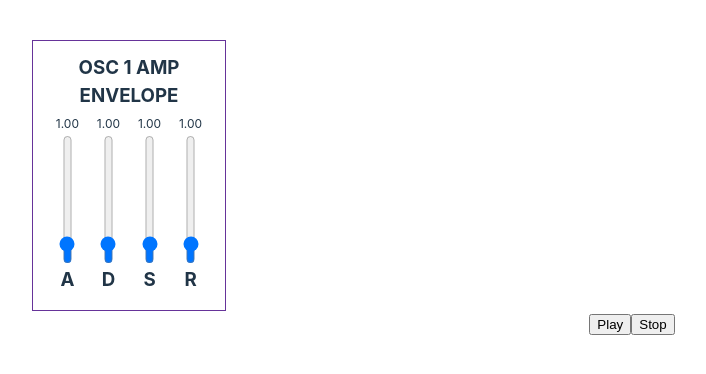
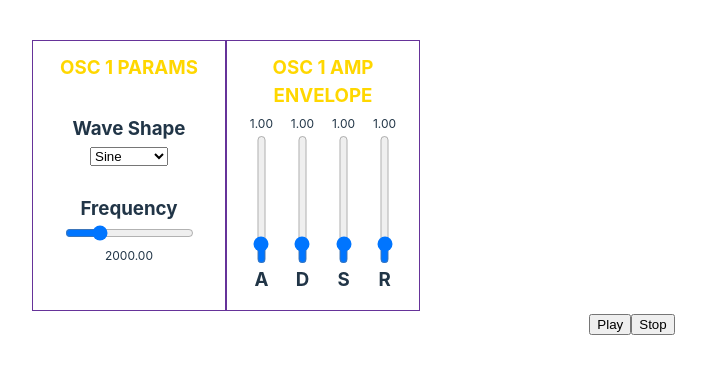
Before and after one commit to FatCatLikesBeer/adsr-chirp, a React (Vite) app: page / in a window 1280 px wide. Shown: the top 374 px of the page, without its empty margins (8-714 px from the left). Built offline with nearby package versions, Linux system fonts and the light colour scheme.

Commit message:
Created OSC 1 params UI. Renamed a bunch of stuff in InstrumentOne.ts

```diff
--- a/src/App.css
+++ b/src/App.css
@@ -16,6 +16,7 @@
 .module_title {
   padding: 0 0 0.3rem;
   margin: 0;
+  color: gold;
 }
 
 .vertical_slider {
@@ -45,3 +46,8 @@
 .slider_label {
   margin: 0;
 }
+
+.instrument_voice {
+  display: flex;
+  flex-direction: row;
+}
--- a/src/components/AmpEnvelope.tsx
+++ b/src/components/AmpEnvelope.tsx
@@ -1,5 +1,6 @@
 export default function AmpEnvelope({
-  instrumentParams, setInstrumentParams
+  instrumentParams,
+  setInstrumentParams,
 }: {
   instrumentParams: InstrumentOneParams,
   setInstrumentParams: React.Dispatch<InstrumentOneParams>,
@@ -13,18 +14,18 @@ export default function AmpEnvelope({
         <span className="module_info"></span>
       </div>
       <div className="vertical_slider_board">
-        {instrumentParams.ampADSR.map((elem, i, thisArr) => {
+        {instrumentParams.osc1AmpEnvelope.map((elem, i) => {
 
           function handleValueChange(event: React.ChangeEvent<HTMLInputElement>) {
-            let newampADSR = [...thisArr];
-            newampADSR[i] = Number(event.target.value);
-            setInstrumentParams({ ampADSR: [...newampADSR] });
+            let newInstrumentOneParams = { ...instrumentParams };
+            newInstrumentOneParams.osc1AmpEnvelope[i] = Number(event.target.value);
+            setInstrumentParams({ ...newInstrumentOneParams });
           }
 
           function defaultParam() {
-            let newampADSR = [...thisArr];
-            newampADSR[i] = 1;
-            setInstrumentParams({ ampADSR: [...newampADSR] });
+            let newInstrumentOneParams = { ...instrumentParams };
+            newInstrumentOneParams.osc1AmpEnvelope[i] = 1;
+            setInstrumentParams({ ...newInstrumentOneParams });
           }
 
           return (
--- a/src/components/InstrumentOneUI.tsx
+++ b/src/components/InstrumentOneUI.tsx
@@ -1,9 +1,16 @@
 import { useState } from "react";
 import AmpEnvelope from "./AmpEnvelope";
+import OSCOneModule from "./instrumentModules/OSCOneModule";
 import InstrumentOne from "../library/InstrumentOne"
 
 export default function InstrumentOneUi() {
-  const [instrumentParams, setInstrumentParams] = useState<InstrumentOneParams>({ ampADSR: [1, 1, 1, 1] });
+  const [instrumentParams, setInstrumentParams] = useState<InstrumentOneParams>({
+    osc1Params: {
+      type: "sine",
+      frequency: 2000,
+    },
+    osc1AmpEnvelope: [1, 1, 1, 1],
+  });
   const [instrument, setInstrument] = useState<InstrumentOne>();
 
   function createPlayKill() {
@@ -21,7 +28,10 @@ export default function InstrumentOneUi() {
 
   return (
     <div>
-      <AmpEnvelope instrumentParams={instrumentParams} setInstrumentParams={setInstrumentParams} />
+      <div className="instrument_voice">
+        <OSCOneModule instrumentParams={instrumentParams} setInstrumentParams={setInstrumentParams} />
+        <AmpEnvelope instrumentParams={instrumentParams} setInstrumentParams={setInstrumentParams} />
+      </div>
       <button type="button" onMouseDown={createPlayKill} onMouseUp={release}>Play</button>
       <button type="button" onClick={killOsc}>Stop</button>
     </div>
--- /dev/null
+++ b/src/components/instrumentModules/OSCOneModule.tsx
@@ -0,0 +1,64 @@
+export default function OSCOneModule({
+  instrumentParams,
+  setInstrumentParams,
+}: {
+  instrumentParams: InstrumentOneParams,
+  setInstrumentParams: React.Dispatch<InstrumentOneParams>,
+}) {
+  const waveTables: string[] = [
+    "Sine",
+    "Sawtooth",
+    "Triangle",
+    "Square",
+  ];
+
+  function handleWaveTypeChange(event: React.ChangeEvent<HTMLSelectElement>) {
+    let newInstrumentParams = { ...instrumentParams };
+    newInstrumentParams.osc1Params.type = event.target.value as OscillatorType;
+    setInstrumentParams({ ...newInstrumentParams });
+  }
+
+  function handleFrequencyChange(event: React.ChangeEvent<HTMLInputElement>) {
+    let newInstrumentParams = { ...instrumentParams };
+    newInstrumentParams.osc1Params.frequency = Number(event.target.value);
+    setInstrumentParams({ ...newInstrumentParams });
+  }
+
+  function resetFrequency() {
+    let newInstrumentParams = { ...instrumentParams };
+    newInstrumentParams.osc1Params.frequency = 440;
+    setInstrumentParams({ ...newInstrumentParams });
+  }
+
+  return (
+    <div className="module_amp">
+      <div className="module_header">
+        <h3 className="module_title">OSC 1 PARAMS</h3>
+        <span className="module_info"></span>
+      </div>
+      <div style={{ marginTop: "0rem", display: "flex", flexDirection: "column", justifyContent: "space-evenly", height: "100%" }}>
+        <div>
+          <h3 className="slider_label">Wave Shape</h3>
+          <select name="wave-shape" onChange={handleWaveTypeChange}>
+            {waveTables.map((type) => {
+              return (
+                <option value={type.toLowerCase()} key={`${type.toLowerCase()}wave-shape`}>{type}</option>
+              );
+            })}
+          </select>
+        </div>
+        <div>
+          <h3 className="slider_label" onDoubleClick={resetFrequency}>Frequency</h3>
+          <input
+            type="range"
+            value={instrumentParams.osc1Params.frequency}
+            min="100"
+            max="8000"
+            onChange={handleFrequencyChange}
+          />
+          <p className="slider_value">{instrumentParams.osc1Params.frequency.toFixed(2)}</p>
+        </div>
+      </div>
+    </div>
+  );
+}
--- a/src/library/InstrumentOne.ts
+++ b/src/library/InstrumentOne.ts
@@ -1,10 +1,10 @@
 export default class InstrumentOne {
   audioCtx: AudioContext;
   ampDestination: GainNode;
-  amp: GainNode;
-  osc: OscillatorNode;
-  lfo: OscillatorNode;
-  lfoAmp: GainNode;
+  voice1Amp: GainNode;
+  voice1Osc: OscillatorNode;
+  voice1LFO: OscillatorNode;
+  voice1LFOAmp: GainNode;
   instrumentParams: InstrumentOneParams;
 
   constructor({
@@ -14,47 +14,52 @@ export default class InstrumentOne {
   }) {
     this.audioCtx = new AudioContext;
     this.ampDestination = this.audioCtx.createGain();
-    this.amp = this.audioCtx.createGain();
-    this.osc = this.audioCtx.createOscillator();
-    this.lfo = this.audioCtx.createOscillator();
-    this.lfoAmp = this.audioCtx.createGain();
+    this.voice1Amp = this.audioCtx.createGain();
+    this.voice1Osc = this.audioCtx.createOscillator();
+    this.voice1LFO = this.audioCtx.createOscillator();
+    this.voice1LFOAmp = this.audioCtx.createGain();
     this.instrumentParams = instrumentParams;
 
     this.ampDestination.connect(this.audioCtx.destination);
-    this.amp.connect(this.ampDestination);
-    this.osc.connect(this.amp);
-    this.lfo.connect(this.lfoAmp);
-    this.lfoAmp.connect(this.osc.frequency);
+    this.voice1Amp.connect(this.ampDestination);
+    this.voice1Osc.connect(this.voice1Amp);
+    this.voice1LFO.connect(this.voice1LFOAmp);
+    this.voice1LFOAmp.connect(this.voice1Osc.frequency);
     this.ampDestination.gain.value = 0.03;
 
-    this.amp.gain.value = 0.0;
+    this.voice1Amp.gain.value = 0.0;
 
-    this.osc.type = "sine";
-    this.osc.frequency.value = 440;
+    this.voice1Osc.type = instrumentParams.osc1Params.type
+    this.voice1Osc.frequency.value = instrumentParams.osc1Params.frequency;
 
-    this.lfo.type = "sine";
-    this.lfo.frequency.value = 11.0;
+    this.voice1LFO.type = "sine";
+    this.voice1LFO.frequency.value = 11.0;
 
     // Total range (amplitude height) of LFO modulation
-    this.lfoAmp.gain.value = 110;
+    this.voice1LFOAmp.gain.value = 110;
 
-    this.lfo.start();
-    this.osc.start();
+    this.voice1LFO.start();
+    this.voice1Osc.start();
 
-    // Attack
-    this.amp.gain.setTargetAtTime(10, 0, this.instrumentParams.ampADSR[0]);
-    // Decay then Sustain
-    this.amp.gain.setTargetAtTime(this.instrumentParams.ampADSR[2], this.audioCtx.currentTime + this.instrumentParams.ampADSR[0], (this.instrumentParams.ampADSR[1] * .25));
+    this.attackToSustain();
+  }
+
+  attackToSustain() {
+    this.voice1Amp.gain.setTargetAtTime(10, 0, this.instrumentParams.osc1AmpEnvelope[0]);
+    this.voice1Amp.gain.setTargetAtTime(
+      this.instrumentParams.osc1AmpEnvelope[2],
+      this.audioCtx.currentTime + this.instrumentParams.osc1AmpEnvelope[0],
+      (this.instrumentParams.osc1AmpEnvelope[1] * .25)
+    );
   }
 
   release() {
-    // release
-    this.amp.gain.cancelScheduledValues(this.audioCtx.currentTime);
-    this.amp.gain.exponentialRampToValueAtTime(0.01, this.audioCtx.currentTime + this.instrumentParams.ampADSR[3]);
+    this.voice1Amp.gain.cancelScheduledValues(this.audioCtx.currentTime);
+    this.voice1Amp.gain.exponentialRampToValueAtTime(0.01, this.audioCtx.currentTime + this.instrumentParams.osc1AmpEnvelope[3]);
   }
 
   stop() {
-    this.lfo.stop();
-    this.osc.stop();
+    this.voice1LFO.stop();
+    this.voice1Osc.stop();
   }
 }
```
Also changed, not shown: src/t.d.ts (+12 -1 lines).
